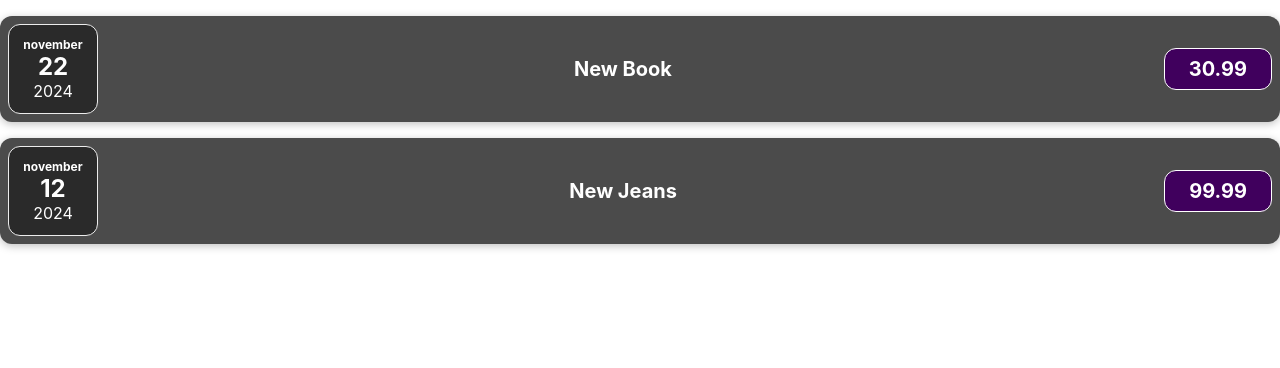
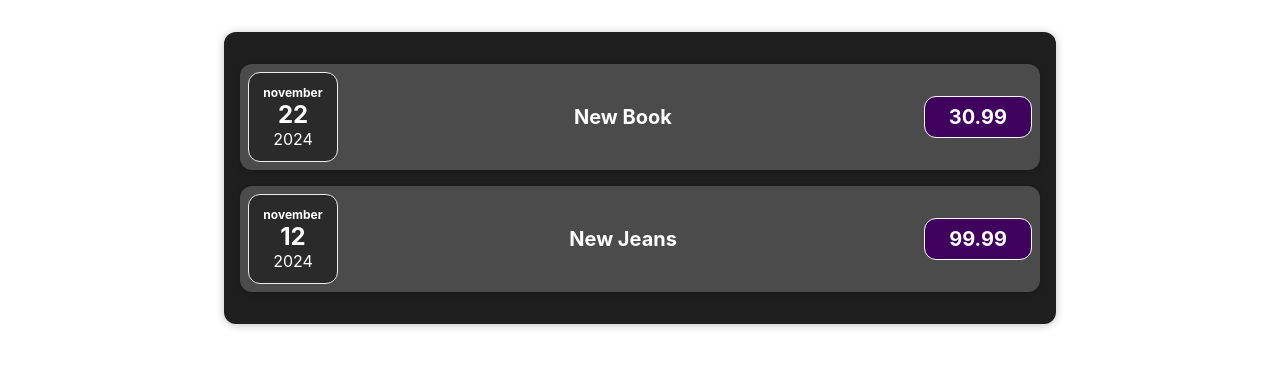
Before and after one commit to RaunoValk/expenses, a React (Create React App) app: page / in a window 1280 px wide. Shown: the top 368 px of the page. Built offline with nearby package versions, Linux system fonts and the light colour scheme.

Commit message:
Added Expenses.js

```diff
--- a/src/App.js
+++ b/src/App.js
@@ -1,5 +1,6 @@
 import './App.css';
-import ExpenseItem from './components/ExpenseItem';
+import Expenses from './components/Expenses';
+
 
 const App = () => {
   const expenses =[
@@ -18,8 +19,7 @@
 
   return (
     <div className="App">
-    <ExpenseItem dataname={expenses[0]}/>
-    <ExpenseItem dataname={expenses[1]}/>
+     <Expenses expenses ={expenses}/>
     </div>
   );
 }
--- a/src/components/ExpenseItem.js
+++ b/src/components/ExpenseItem.js
@@ -5,12 +5,11 @@
 
     return(
         <div className='expense-item'>
-            <ExpenseDate date={props.dataname.date}/>
+            <ExpenseDate date={props.data.date}/>
             <div className='expense-item__description'>
-                <h2>{props.dataname.title}</h2>
-                <div className='expense-item__price '>{props.dataname.price}</div>
+                <h2>{props.data.title}</h2>
+                <div className='expense-item__price '>{props.data.price}</div>
             </div>
-
         </div>
 )
 }
--- /dev/null
+++ b/src/components/Expenses.css
@@ -0,0 +1,9 @@
+.expenses {
+    padding: 1rem;
+    background-color: rgb(31, 31, 31);
+    margin: 2rem auto;
+    width: 50rem;
+    max-width: 95%;
+    border-radius: 12px;
+    box-shadow: 0 1px 8px rgba(0, 0, 0, 0.25);
+}
--- /dev/null
+++ b/src/components/Expenses.js
@@ -0,0 +1,13 @@
+import ExpenseItem from './ExpenseItem';
+import './Expenses.css';
+
+const Expenses = (props) => {
+
+    return(
+        <div className="expenses">
+            <ExpenseItem data={props.expenses[0]}/>
+            <ExpenseItem data={props.expenses[1]}/>
+    </div>
+);
+}
+export default Expenses;
```
Also changed, not shown: src/components/ExpenseDate.js (line endings or trailing spaces).
